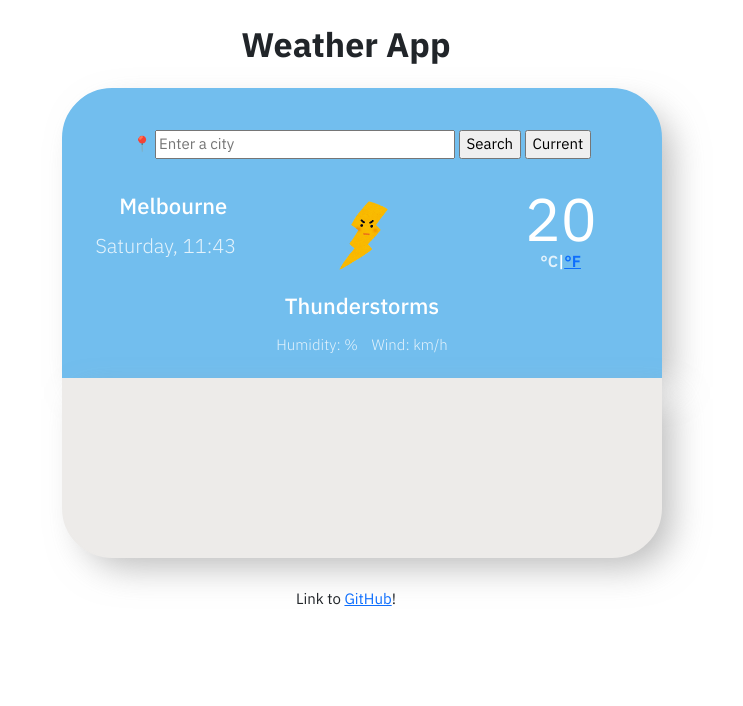
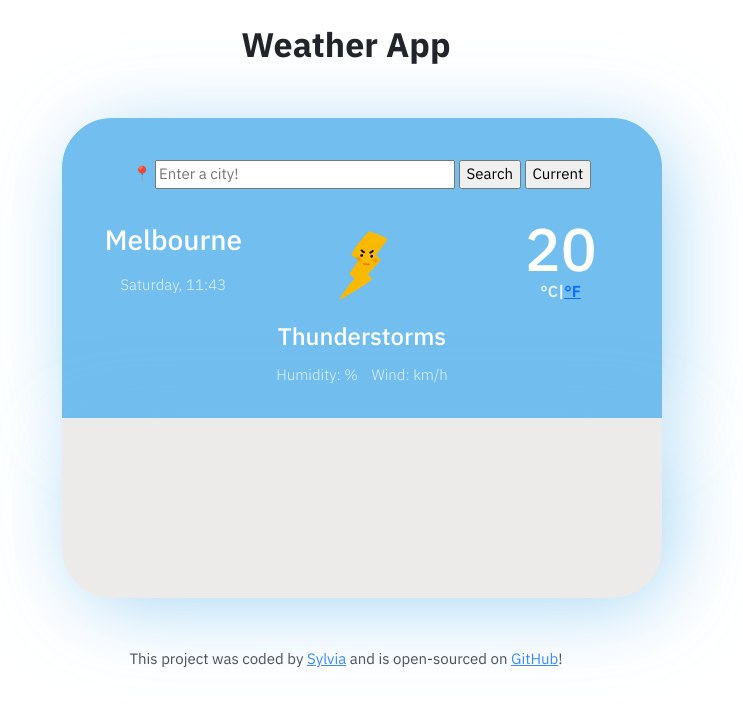
Before and after one commit to mokipii/cute-weather-app, a website built with Parcel: page index.html in a window 1280 px wide. Shown: the whole page, without its empty margins (294-1037 px from the left). Built offline with nearby package versions, Linux system fonts and the light colour scheme; no server answers.

Commit message:
changes to css

```diff
--- a/index.html
+++ b/index.html
@@ -25,7 +25,7 @@
 
     <form id="search-input">
       📍
-      <input type="text" placeholder="Enter a city" id="input" />
+      <input type="text" placeholder="Enter a city!" id="input" />
       <input type="submit" value="Search" id="search" />
       <input type="submit" value="Current" id="current"/>
     </form>
@@ -57,7 +57,7 @@
   </li>
     </ul>
 <p class="github-link">
-Link to
+This project was coded by <a href="https://www.linkedin.com/in/sylvia-xiao-7b8614165/?originalSubdomain=au">Sylvia</a> and is open-sourced on
 <a href="https://github.com/mokipii/cute-weather-app">GitHub</a>!
 </p>
   <script src="scripts/index.js">
--- a/scripts/style.css
+++ b/scripts/style.css
@@ -1,7 +1,7 @@
 h1 {
   text-align: center;
   font-weight: 900;
-  margin: 20px 0px 20px 0px;
+  margin: 20px 0px 50px 0px;
   font-size: 34px;
   line-height: 48px;
 }
@@ -13,16 +13,16 @@ body {
   width: 600px;
   padding: 10px 0;
   margin: 0 auto;
-  height: 290px;
+  height: 300px;
   border: 2px solid #72beee;
   border-radius: 50px 50px 0px 0px;
   text-align: center;
   background: #72beee;
   color: white;
   text-decoration: none;
-  -webkit-box-shadow: 15px 15px 35px -6px rgba(158, 158, 158, 0.7);
-  -moz-box-shadow: 15px 15px 35px -6px rgba(158, 158, 158, 0.7);
-  box-shadow: 15px 15px 35px -6px rgba(158, 158, 158, 0.7);
+  -webkit-box-shadow: 10px 10px 84px -8px rgba(114, 190, 238, 0.7);
+  -moz-box-shadow: 10px 10px 84px -8px rgba(114, 190, 238, 0.7);
+  box-shadow: 10px 10px 84px -8px rgba(114, 190, 238, 0.7);
 }
 
 .row {
@@ -48,14 +48,14 @@ input[type="text"] {
 }
 .location {
   font-weight: 500;
-  font-size: 22px;
+  font-size: 28px;
   margin-left: 20px;
 }
 .date {
   font-weight: 300;
-  font-size: 20px;
+  font-size: 15px;
   margin-top: 0px;
-  margin-left: 5px;
+  margin-left: 20px;
   line-height: 0px;
   opacity: 0.8;
 }
@@ -66,7 +66,7 @@ input[type="text"] {
   object-fit: fill;
 }
 .weather {
-  font-size: 22px;
+  font-size: 24px;
   line-height: 18px;
   text-transform: capitalize;
 }
@@ -74,7 +74,7 @@ input[type="text"] {
   font-weight: 500;
 }
 .temperature {
-  font-weight: 400;
+  font-weight: 500;
   font-size: 60px;
   line-height: 60px;
 }
@@ -117,9 +117,9 @@ span {
   text-align: center;
   background: #edebe9;
   color: black;
-  -webkit-box-shadow: 15px 15px 35px -6px rgba(158, 158, 158, 0.7);
-  -moz-box-shadow: 15px 15px 35px -6px rgba(158, 158, 158, 0.7);
-  box-shadow: 15px 15px 35px -6px rgba(158, 158, 158, 0.7);
+  -webkit-box-shadow: 10px 10px 84px -8px rgba(114, 190, 238, 0.7);
+  -moz-box-shadow: 10px 10px 84px -8px rgba(114, 190, 238, 0.7);
+  box-shadow: 10px 10px 84px -8px rgba(114, 190, 238, 0.7);
 }
 
 #forecast {
@@ -158,9 +158,24 @@ span {
 .github-link {
   text-align: center;
   font-size: 15px;
-  margin: 30px auto;
+  margin: 50px auto;
+  opacity: 0.8;
 }
 
+body {
+  animation: transitionIn 0.75s;
+}
+
+@keyframes transitionIn {
+  from {
+    opacity: 0;
+    transform: rotateY(-10deg);
+  }
+  to {
+    opacity: 1;
+    transform: rotateY(0);
+  }
+}
 @media only screen and (max-width: 800px) {
   .h1 {
     padding-left: 50%;
@@ -176,7 +191,7 @@ span {
   }
   #search-input {
     display: inline;
-    margin-left: 0px;
+    margin-left: 20px;
   }
 
   input[type="text"] {
```
